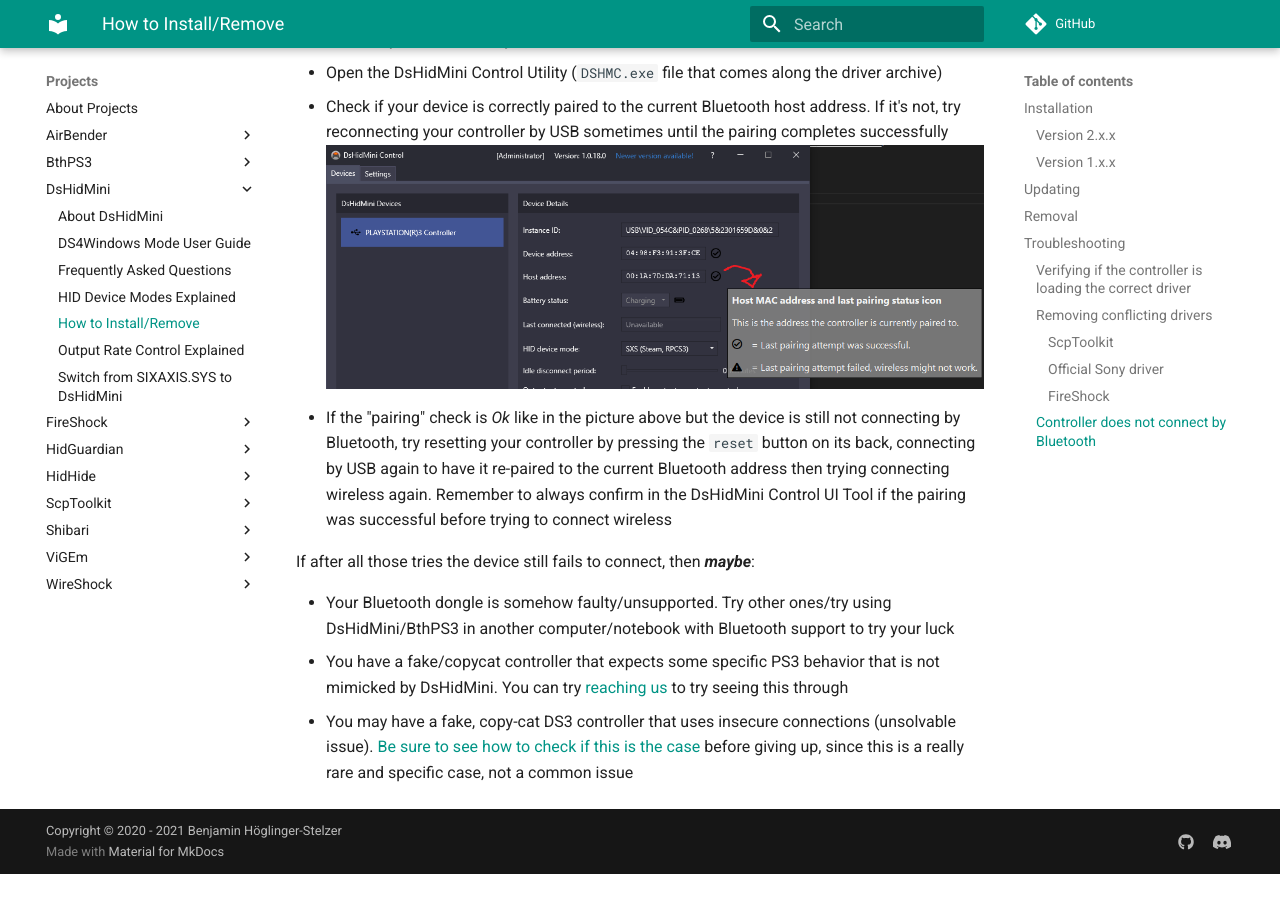
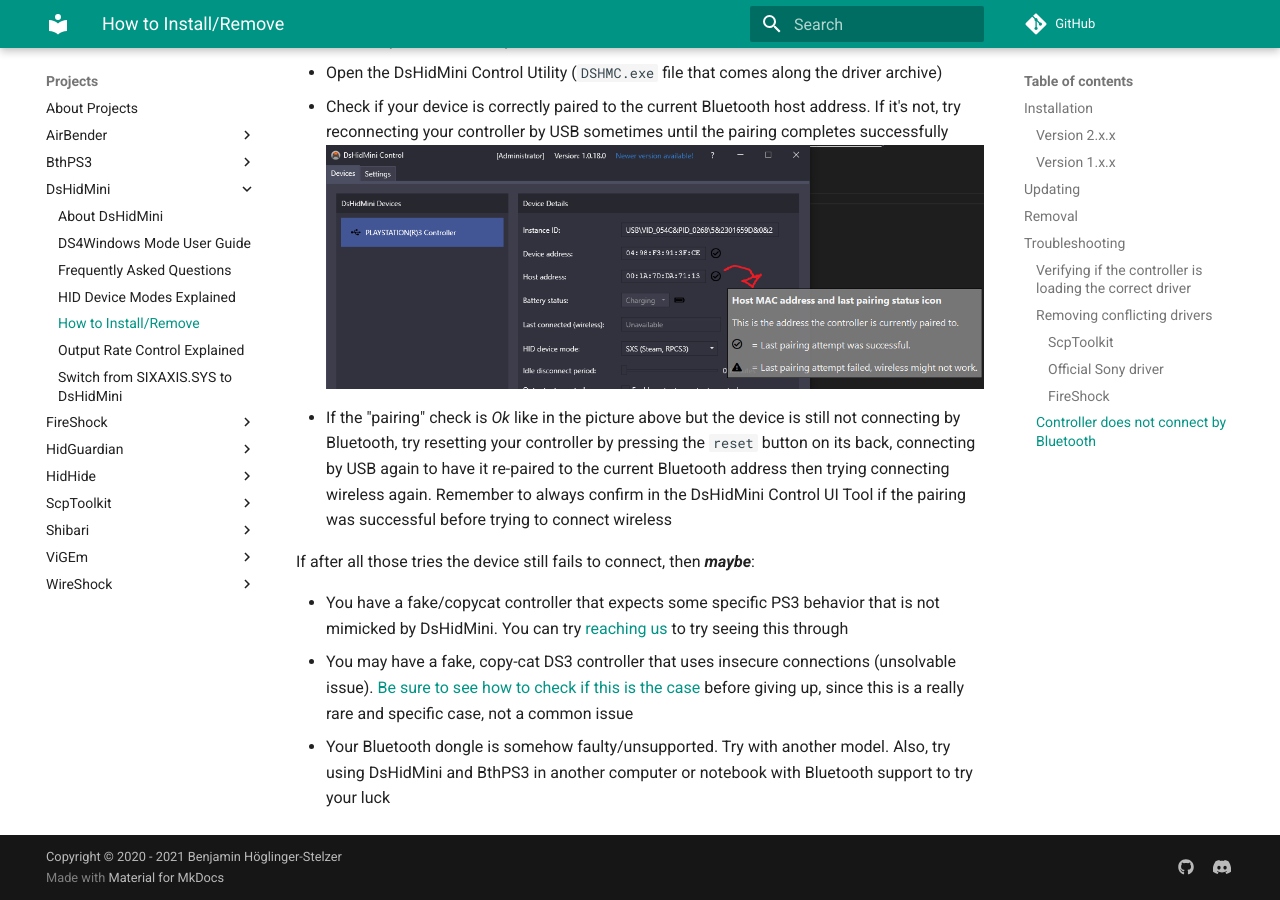
Before and after one commit to nefarius/ViGEm.github.io, an MkDocs documentation site: the page built from docs/projects/DsHidMini/How-to-Install.md, in a window 1280 px wide and 900 px high, scrolled down 8239 px. Built offline with MkDocs 1.6.1 and Material for MkDocs 9.7.7, drawn with Linux system fonts in a browser that asks for light colours; comment, search, counter and statistics services are not loaded; before the commit the page ends 9113 px from its top, so only the background shows below that.

Commit message:
Reworded phrase

```diff
--- a/docs/projects/DsHidMini/How-to-Install.md
+++ b/docs/projects/DsHidMini/How-to-Install.md
@@ -129,6 +129,6 @@
 
 If after all those tries the device still fails to connect, then ___maybe___:
 
-- Your Bluetooth dongle is somehow faulty/unsupported. Try other ones/try using DsHidMini/BthPS3 in another computer/notebook with Bluetooth support to try your luck
 - You have a fake/copycat controller that expects some specific PS3 behavior that is not mimicked by DsHidMini. You can try [reaching us](https://vigem.org/Community-Support/) to try seeing this through
 - You may have a fake, copy-cat DS3 controller that uses insecure connections (unsolvable issue). [Be sure to see how to check if this is the case](https://github.com/ViGEm/DsHidMini/issues/61) before giving up, since this is a really rare and specific case, not a common issue
+- Your Bluetooth dongle is somehow faulty/unsupported. Try with another model. Also, try using DsHidMini and BthPS3 in another computer or notebook with Bluetooth support to try your luck
```
